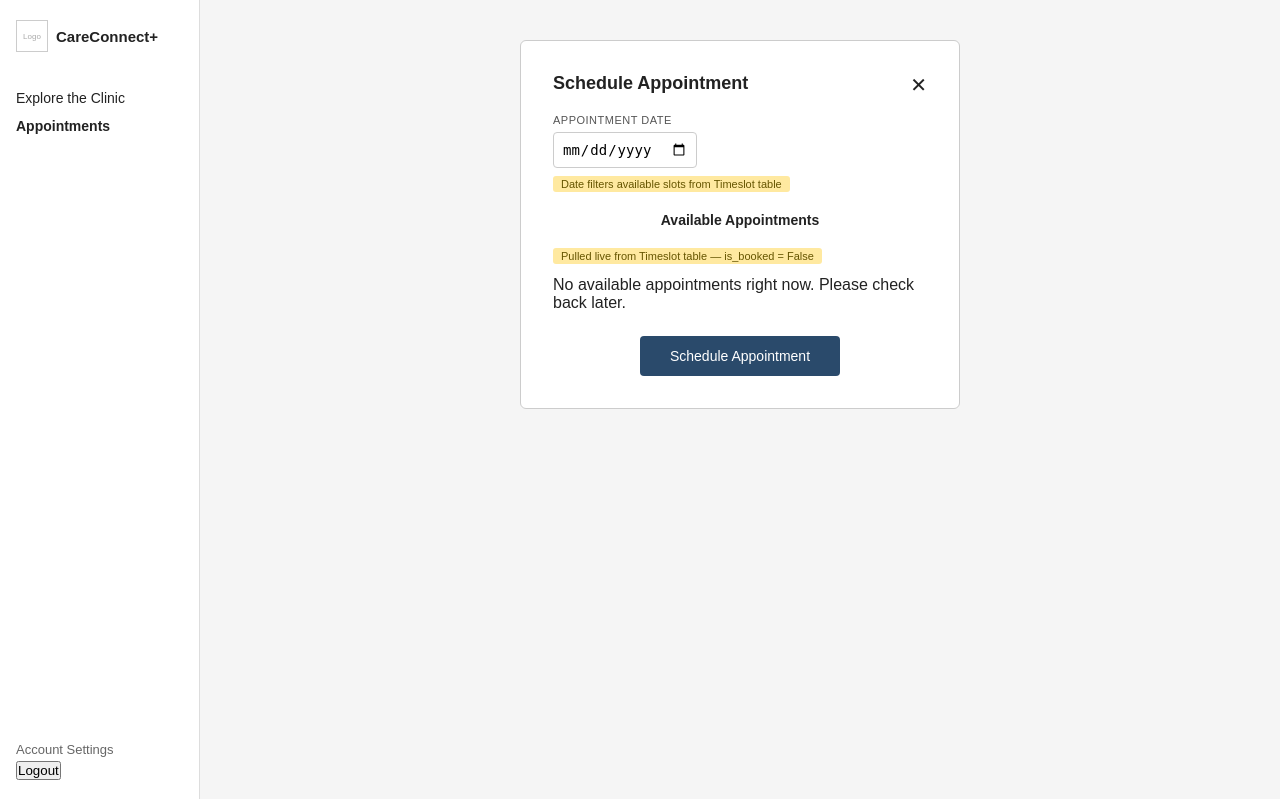
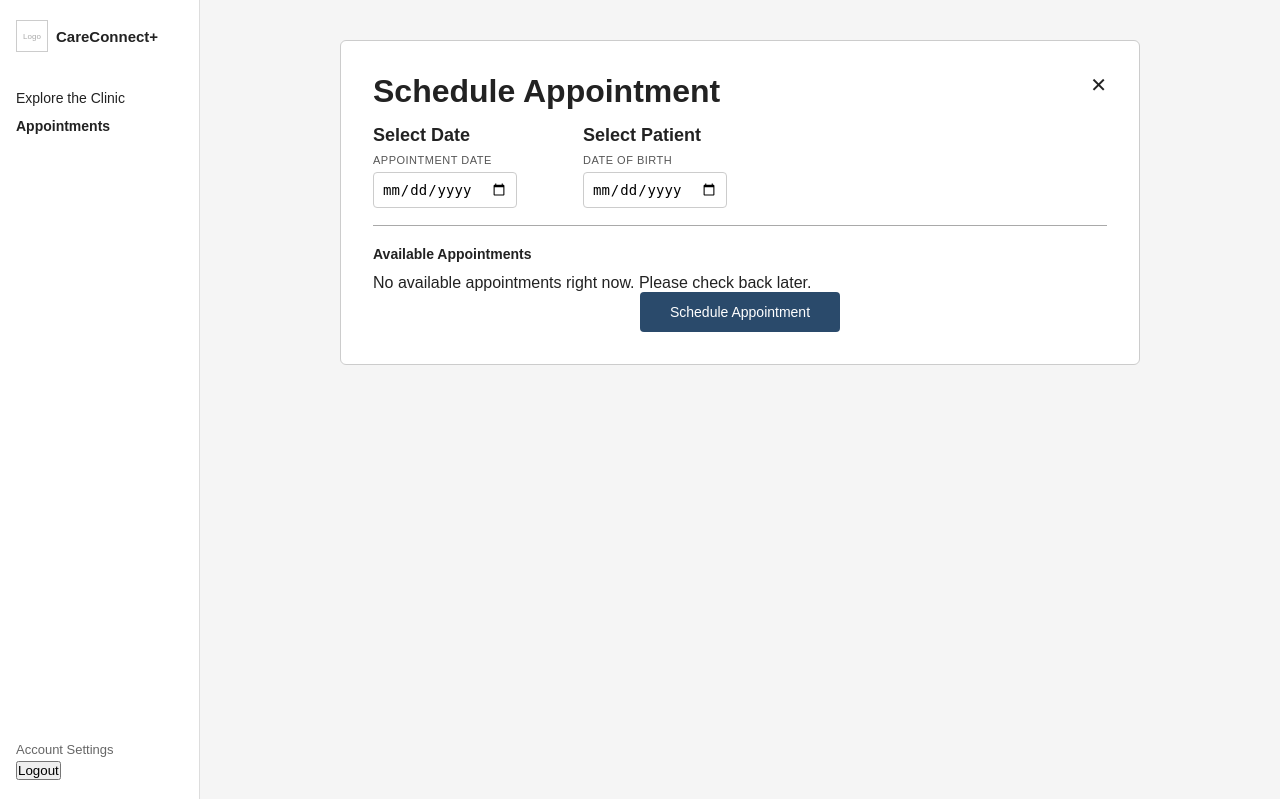
Before and after one commit to mnikkiwalker/IT499-Bachelor-Capstone, a Django app: page /appointment/schedule/ in a window 1280 px wide. Shown: the top 799 px of the page. Run offline with Django 5.2, Linux system fonts and the light colour scheme; the visitor is signed in with stand-in values (Sample User, id 1); data that the repository does not hold is empty.

Commit message:
added patient and intake functionality

```diff
--- a/accounts/urls.py
+++ b/accounts/urls.py
@@ -13,5 +13,6 @@ urlpatterns = [
         ),
         name='login'
     ),
-    path('logout/', LogoutView.as_view(), name='logout')
+    path('logout/', LogoutView.as_view(), name='logout'),
+    path('search/', views.search_api, name='search_api')
 ]
--- a/appointment/urls.py
+++ b/appointment/urls.py
@@ -16,5 +16,5 @@ urlpatterns = [
     path('schedule/add/', views.save_appt, name='save_appt'),
     path('confirmation/<int:slot_id>', views.confirmation_view, name='confirmation'),
     path('staff/status/', views.update_status, name='update_status'),
-    path('intake/<int:slot_id>/', views.intake_form_view, name='intake_form'),
+    path('intake/<int:slot_id>/', views.intake_form_view, name='intake_form')
 ]
--- a/appointment/views.py
+++ b/appointment/views.py
@@ -9,6 +9,7 @@ from django.urls import reverse
 from urllib.parse import urlencode
 from .models import Timeslot, IntakeForm
 from .forms import IntakeFormForm
+from accounts.models import Patient
 
 
 def staff_schedule_view(request):
@@ -46,6 +47,7 @@ def staff_schedule_view(request):
             is_booked=True,
             date__gte=start,
             date__lte=end,
+            status='scheduled',
         ).order_by('date', 'start_time')
 
     else:
@@ -54,6 +56,7 @@ def staff_schedule_view(request):
             date__gte=start,
             date__lte=end,
             booked_appt_id=request.user.id,
+            status='scheduled',
         ).order_by('date', 'start_time')
 
     return render(request, 'scheduling/staff_schedule.html', {
@@ -82,10 +85,24 @@ def schedule_view(request):
     else:
         available_slots = available_slots[:7]
 
+    #re-hydrates the previously selected patient so it survives the date form's GET submit
+    #non-staff can only ever book for themselves, so their patient_id is fixed server-side
+    #rather than trusted from the querystring
+    if request.user.is_staff:
+        selected_patient_id = request.GET.get('patient_id')
+    else:
+        selected_patient_id = request.user.id
+
+    selected_patient = None
+    if selected_patient_id:
+        selected_patient = Patient.objects.filter(patient_id=selected_patient_id).first()
+
     #returns available timeslots for rendering and re-renders selected date
     return render(request, 'scheduling/schedule.html', {
         'available_slots': available_slots,
         'selected_date': selected_date,
+        'selected_patient': selected_patient,
+        'effective_patient_id': selected_patient_id,
     })
 
 
@@ -127,13 +144,15 @@ def save_appt(request):
     if request.method == "POST":
 
         slot_id = request.POST.get("slot_id")
+        patient_id = request.POST.get("patient_id")
 
         print("Saving appt slot: ", slot_id)
+        print("For patient: ", patient_id)
 
         timeslot = get_object_or_404(Timeslot, id=slot_id)
 
         timeslot.is_booked = True
-        timeslot.booked_appt_id = request.user.id
+        timeslot.booked_appt_id = Patient.objects.get(patient_id=patient_id)
 
         timeslot.save()
 
--- a/static/css/scheduling.css
+++ b/static/css/scheduling.css
@@ -215,12 +215,17 @@ body {
 /* ── Schedule Page ── */
 
 .schedule-panel {
-  max-width: 440px;
+  max-width: 800px;
   margin: 0 auto;
   background: #fff;
   border: 1px solid #ccc;
   border-radius: 6px;
   padding: 32px;
+  align-items: left;
+}
+
+.schedule-panel h1 {
+  margin-bottom: 15px;
 }
 
 .schedule-panel h2 {
@@ -236,11 +241,22 @@ body {
   font-size: 20px;
 }
 
-.date-picker-group {
-  margin: 20px 0;
+.parameter-header {
+  display: flex;
+  margin-bottom: 20px;
+  border-bottom: 1px darkgray solid;
 }
 
-.date-picker-group label {
+.date-picker-group {
+  min-width: 200px;
+}
+
+.user-search-wrapper {
+  min-width: 200px;
+  margin-left: 10px;
+}
+
+.date-picker-group label, .search-wrapper label {
   display: block;
   font-size: 11px;
   text-transform: uppercase;
@@ -249,27 +265,35 @@ body {
   margin-bottom: 6px;
 }
 
-.date-picker-group input[type="date"] {
+.date-picker-group input[type="date"], .search-wrapper input[type="date"] {
   padding: 8px;
   border: 1px solid #ccc;
   border-radius: 4px;
   font-size: 14px;
 }
 
+.time-slots {
+  margin-top: 20px;
+  /* border: 1px red solid; */
+}
+
 .time-slots h3 {
   font-size: 14px;
   font-weight: 600;
   margin-bottom: 12px;
-  text-align: center;
+  /* text-align: center; */
 }
 
-.slot-list {
+/* .slot-list {
   display: flex;
   flex-direction: column;
   align-items: center;
   gap: 10px;
   margin-bottom: 24px;
-}
+  width: 100%;
+  border-collapse: collapse;
+  border: 1px blue solid;
+} */
 
 .slot-btn {
   display: block;
@@ -285,10 +309,12 @@ body {
 }
 
 .slot-btn:hover,
+.search-overlay:hover,
 .slot-btn.selected {
   background: #7a8fa6;
   color: #fff;
   border-color: #7a8fa6;
+  cursor: pointer;
 }
 
 .confirm-btn {
@@ -308,6 +334,18 @@ body {
 
 .confirm-btn:hover {
   background: #1d3650;
+}
+
+.slot-list {
+  width: 100%;
+  border-collapse: collapse;
+}
+
+.slot-list td {
+  padding: 15px 12px;
+  vertical-align: middle;
+  border-bottom: 1px solid #eee;
+  /* border: 1px black solid; */
 }
 
 /* ── Confirmation ── */
@@ -373,9 +411,66 @@ body {
   text-decoration: none;
   text-align: center;
   border-radius: 4px;
-  margin-top: 8px;
+  display: block;
 }
 
 .book-btn:hover {
   background: #1d3650;
+  display: block;
 }
+
+.conf-btn-container {
+  display: flex;
+  flex-direction: column;
+  text-align: center;
+  margin-top: 24px;
+  align-items: center;
+}
+
+/*
+.search-wrapper {
+  border-color: red;
+  border-width: 1px;
+  border-style: solid;
+} */
+
+.user-search-wrapper {
+  height: 100px;
+}
+
+.patient-selection {
+  margin-top: 10px;
+}
+
+.search-overlay {
+  padding: 5px;
+  border: 1px solid darkgrey
+}
+
+.appt-row {
+  /* display:flex; */
+  /* justify-content: space-between; */
+  align-items: center;
+  width: 100%;
+  border-collapse: collapse;
+}
+
+.open-intake-btn {
+  width: 100px;
+  margin: 0 auto;
+  /* background: red; */
+  background: #2a4a6b;
+  color: #fff;
+  border: none;
+  padding: 12px;
+  font-size: 14px;
+  cursor: pointer;
+  text-decoration: none;
+  text-align: center;
+  border-radius: 4px;
+}
+
+.intake-complete {
+  font-style: italic;
+  text-decoration-color: lightgrey;
+}
--- a/templates/scheduling/confirmation.html
+++ b/templates/scheduling/confirmation.html
@@ -10,11 +10,12 @@
       <span class="db-label">Time and Date pulled from timeslot table — is_booked flag updated to 'True'</span>
     </div>
 
-    <div style="text-align: center; margin-top: 24px;">
+    <div class="conf-btn-container">
       <a href="{% url 'appointment:dashboard' %}" class="schedule-btn">Back to Dashboard</a>
+      <a href="{% url 'appointment:intake_form' slot.id %}" class="book-btn">Fill out intake form</a>
     </div>
 
-    <a href="{% url 'appointment:intake_form' slot.id %}" class="book-btn">Fill out intake form</a>
+
 
   </main>
 {% endblock %}
--- /dev/null
+++ b/templates/scheduling/patient_search.html
@@ -0,0 +1,61 @@
+<div class="search-wrapper">
+    <label id="parameterLabel">{% if selected_patient %}Selected Patient{% else %}Date of Birth{% endif %}</label>
+    <input type="date" id="liveSearch" placeholder="Enter DOB" autocomplete="off" {% if selected_patient %}style="display: none;"{% endif %}>
+    <div id="searchOverlay" class="search-overlay" style="display: none;"></div>
+    <div id="selectedPatient" class="patient-selection">{% if selected_patient %}{{ selected_patient.first_name }} {{ selected_patient.last_name }}{% endif %}</div>
+</div>
+<input type="hidden" id="selected-patient-id" name="patient_id" value="{{ selected_patient.patient_id|default:'' }}">
+
+<script>
+  const input = document.getElementById('liveSearch');
+  const overlay = document.getElementById('searchOverlay');
+  const selection = document.getElementById('selectedPatient');
+  const paramLabel = document.getElementById('parameterLabel');
+  let debounceTimer;
+
+  input.addEventListener('input', function() {
+      clearTimeout(debounceTimer);
+      const query = this.value.trim();
+
+      if (!query) {
+          overlay.style.display = 'none';
+          return;
+      }
+
+      debounceTimer = setTimeout(async () => {
+          const res = await fetch(`{% url 'account:search_api' %}?q=${encodeURIComponent(query)}`);
+          const data = await res.json();
+
+          if (data.results.length === 0) {
+              overlay.innerHTML = '<div>No results found</div>';
+          } else {
+              overlay.innerHTML = data.results
+                  .map(r => `<div data-id="${r.patient_id}">${r.first_name} ${r.last_name}</div>`)
+                  .join('');
+          }
+          overlay.style.display = 'block';
+      }, 250);
+  });
+
+  // makes each result clickable
+  overlay.addEventListener('click', function(e) {
+      const item = e.target.closest('[data-id]');
+      if (!item) return;
+
+      patientName = item.textContent.trim()
+
+      selection.innerHTML = `${patientName}`
+      paramLabel.innerHTML = 'Selected Patient'
+
+      document.getElementById('selected-patient-id').value = item.dataset.id;
+      overlay.style.display = 'none';
+      input.style.display = 'none';
+  });
+
+  // hides overlay when clicking outside the search area
+  document.addEventListener('click', function(e) {
+      if (!e.target.closest('.search-wrapper')) {
+          overlay.style.display = 'none';
+      }
+  });
+</script>
--- a/templates/scheduling/schedule.html
+++ b/templates/scheduling/schedule.html
@@ -5,22 +5,37 @@
 
     <!--Section for header details-->
     <div class="schedule-panel">
-      <a href="dashboard.html" class="close-link">✕</a>
-      <h2>Schedule Appointment</h2>
+      <span><a href="{% url 'appointment:dashboard' %}" class="close-link">✕</a></span>
+      <span><h1>Schedule Appointment</h1></span>
 
-      <!--Section for date selection-->
-      <div class="date-picker-group">
-        <form method="get">
-           <label>Appointment Date</label>
-           <input type="date" name="date" value="{{ selected_date|default:'' }}" onchange="this.form.submit()">
-        </form>
-        <span class="db-label">Date filters available slots from Timeslot table</span>
+
+
+      <div class="parameter-header">
+
+        <!--Section for date selection-->
+        <div class="date-picker-group">
+          <h2>Select Date</h2>
+          <form method="get" onsubmit="syncPatientId(this)">
+            <label>Appointment Date</label>
+            <input type="date" name="date" value="{{ selected_date|default:'' }}" onchange="syncPatientId(this.form); this.form.submit()">
+            <input type="hidden" name="patient_id" value="{{ effective_patient_id|default:'' }}">
+          </form>
+          <!-- <span class="db-label">Date filters available slots from Timeslot table</span> -->
+        </div>
+
+        <!--include patient selection if user is staff-->
+        {% if user.is_authenticated and user.is_staff %}
+        <div class="user-search-wrapper">
+          <h2>Select Patient</h2>
+          {% include "scheduling/patient_search.html" %}
+        </div>
+        {% endif %}
       </div>
 
       <!--Block for generating available timeslots-->
       <div class="time-slots">
         <h3>Available Appointments</h3>
-        <span class="db-label">Pulled live from Timeslot table — is_booked = False</span>
+        <!-- <span class="db-label">Pulled live from Timeslot table — is_booked = False</span> -->
         <div class="slot-list" style="margin-top: 12px;">
               {% for slot in available_slots %}
              <button class="slot-btn" data-slot-id="{{ slot.id }}" onclick="selectSlot(this)">
@@ -35,6 +50,7 @@
         <form action="{% url 'appointment:save_appt' %}" method="POST">
           {% csrf_token %}
           <input type="hidden" name="slot_id" id="selected-slot-input" value=""></input>
+          <input type="hidden" name="patient_id" id="patient-id" value="{{ effective_patient_id|default:'' }}">
           <button class="confirm-btn" type="submit">
             Schedule Appointment
           </button>
@@ -48,6 +64,16 @@
 <script>
   // Simple slot selection — highlights the clicked button
 
+  function syncPatientId(form) {
+    // carries the patient selected in patient_search.html into the date form's
+    // own patient_id field, since that field otherwise only reflects the
+    // last page load and would wipe out a patient picked after the fact
+    const selectedPatientId = document.getElementById('selected-patient-id');
+    if (selectedPatientId) {
+      form.patient_id.value = selectedPatientId.value;
+    }
+  }
+
   function selectSlot(btn) {
 
     //<!--formats selected button when clicked and deactivates unselected buttons-->
@@ -59,7 +85,27 @@
     //<!--sets selected button timeslot and assigns timeslot id to invisible form value for processing -->
     document.getElementById('selected-slot-input').value = btn.dataset.slotId;
     console.log("activeSlotID: ", btn.dataset.slotId)
+
+    //<!--carries a staff-selected patient into the booking form; non-admins have no search box, so this is a no-op for them-->
+    const selectedPatientId = document.getElementById('selected-patient-id');
+    if (selectedPatientId) {
+      document.getElementById('patient-id').value = selectedPatientId.value;
+    }
   }
 </script>
 
+<!-- <script>
+  const input = document.getElementById('dateSelectionInput');
+
+  input.addEventListener('input', async function() {
+
+      const query = this.value.trim();
+
+      const res = await fetch(`{% url 'account:search_api' %}?q=${encodeURIComponent(query)}`);
+      const data = await res.json();
+
+  });
+
+</script> -->
+
 {% endblock %}
```
Also changed, not shown: accounts/views.py (+13 -0 lines), appointment/models.py (+17 -1 lines), templates/scheduling/staff_schedule.html (+20 -9 lines), appointment/migrations/0006_alter_timeslot_booked_appt_id.py (added), appointment/migrations/0007_alter_timeslot_booked_appt_id.py (added), appointment/migrations/0008_alter_timeslot_booked_appt_id.py (added), appointment/migrations/0009_intakeform_patient.py (added).
